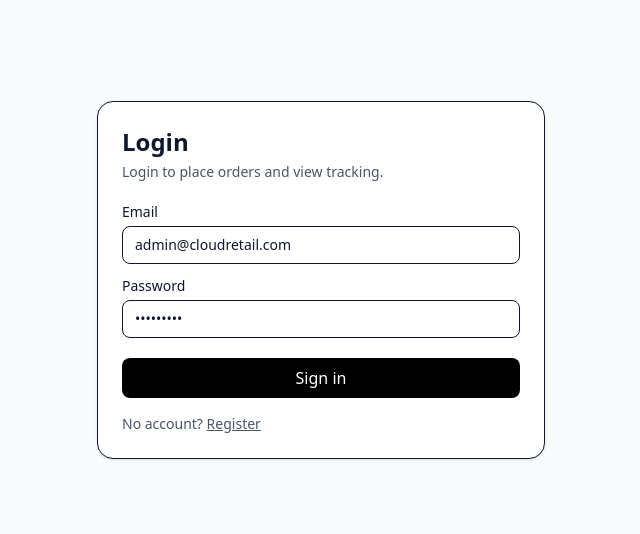
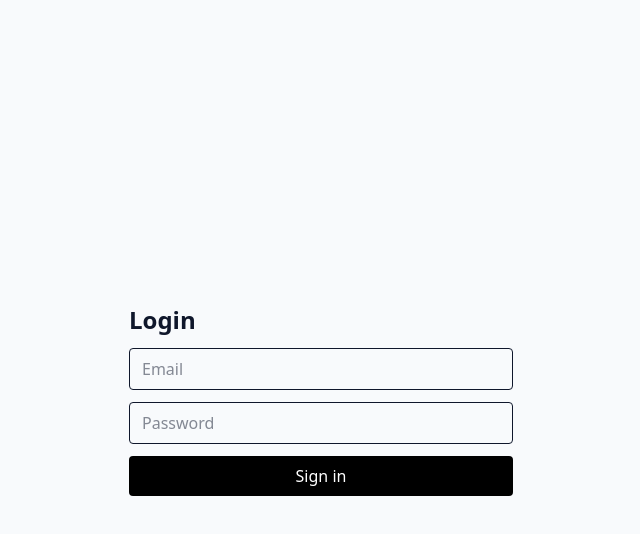
Before and after one commit to thenuga/vivlet, a Next.js app in the folder cloudretail-frontend/: page /auth/login in a window 1280 px wide. Shown: the top 534 px of the page, without its empty margins (319-959 px from the left). Built offline with nearby package versions, Linux system fonts and the light colour scheme; no server answers.

Commit message:
Fix Amplify build: wrap useSearchParams in Suspense for login

```diff
--- /dev/null
+++ b/cloudretail-frontend/src/app/auth/login/LoginClient.tsx
@@ -0,0 +1,74 @@
+"use client";
+
+import { Suspense, useMemo, useState } from "react";
+import { useRouter, useSearchParams } from "next/navigation";
+// import your login() function from wherever you keep it
+// import { login } from "@/lib/authApi";
+
+function LoginInner() {
+  const router = useRouter();
+  const searchParams = useSearchParams();
+
+  const nextUrl = useMemo(() => {
+    return searchParams.get("next") || "/";
+  }, [searchParams]);
+
+  const [email, setEmail] = useState("");
+  const [password, setPassword] = useState("");
+  const [loading, setLoading] = useState(false);
+  const [err, setErr] = useState("");
+
+  async function onSubmit(e: React.FormEvent) {
+    e.preventDefault();
+    setErr("");
+    setLoading(true);
+    try {
+      // await login(email, password);
+      router.replace(nextUrl);
+    } catch (e: any) {
+      setErr(e?.message || "Login failed");
+    } finally {
+      setLoading(false);
+    }
+  }
+
+  return (
+    <main className="min-h-screen flex items-center justify-center p-6">
+      <form onSubmit={onSubmit} className="w-full max-w-sm space-y-3">
+        <h1 className="text-2xl font-bold">Login</h1>
+
+        <input
+          className="w-full border rounded px-3 py-2"
+          placeholder="Email"
+          value={email}
+          onChange={(e) => setEmail(e.target.value)}
+        />
+        <input
+          className="w-full border rounded px-3 py-2"
+          placeholder="Password"
+          type="password"
+          value={password}
+          onChange={(e) => setPassword(e.target.value)}
+        />
+
+        {err ? <p className="text-sm text-red-600">{err}</p> : null}
+
+        <button
+          disabled={loading}
+          className="w-full rounded bg-black text-white px-3 py-2 disabled:opacity-60"
+        >
+          {loading ? "Signing in..." : "Sign in"}
+        </button>
+      </form>
+    </main>
+  );
+}
+
+export default function LoginClient() {
+  // ✅ Suspense wraps the component that uses useSearchParams()
+  return (
+    <Suspense fallback={<div className="p-6">Loading...</div>}>
+      <LoginInner />
+    </Suspense>
+  );
+}
--- a/cloudretail-frontend/src/app/auth/login/page.tsx
+++ b/cloudretail-frontend/src/app/auth/login/page.tsx
@@ -1,97 +1,5 @@
-"use client";
-
-import { useMemo, useState } from "react";
-import { useRouter, useSearchParams } from "next/navigation";
-import Link from "next/link";
-import { login } from "@/lib/authApi";
-import { getUserFromToken } from "@/lib/auth";
+import LoginClient from "./LoginClient";
 
 export default function LoginPage() {
-  const router = useRouter();
-  const sp = useSearchParams();
-  const nextUrl = sp.get("next") || "/";
-
-  const already = useMemo(() => getUserFromToken(), []);
-  const [email, setEmail] = useState("admin@cloudretail.com");
-  const [password, setPassword] = useState("Admin@123");
-  const [loading, setLoading] = useState(false);
-  const [err, setErr] = useState<string | null>(null);
-
-  if (already) {
-    // If already logged in, go back
-    router.replace(nextUrl);
-    return null;
-  }
-
-  async function onSubmit(e: React.FormEvent) {
-    e.preventDefault();
-    setErr(null);
-    setLoading(true);
-    try {
-      await login(email, password);
-      router.replace(nextUrl);
-    } catch (e: any) {
-      setErr(e?.message || "Login failed");
-    } finally {
-      setLoading(false);
-    }
-  }
-
-  return (
-    <div className="min-h-[70vh] grid place-items-center px-4">
-      <div className="w-full max-w-md rounded-2xl border bg-white p-6 shadow-sm">
-        <h1 className="text-2xl font-bold">Login</h1>
-        <p className="text-sm text-gray-600 mt-1">
-          Login to place orders and view tracking.
-        </p>
-
-        {err ? (
-          <div className="mt-4 rounded-lg border border-red-200 bg-red-50 p-3 text-sm text-red-700">
-            {err}
-          </div>
-        ) : null}
-
-        <form onSubmit={onSubmit} className="mt-5 grid gap-3">
-          <label className="grid gap-1 text-sm">
-            Email
-            <input
-              className="rounded-lg border px-3 py-2"
-              value={email}
-              onChange={(e) => setEmail(e.target.value)}
-              type="email"
-              autoComplete="email"
-              required
-            />
-          </label>
-
-          <label className="grid gap-1 text-sm">
-            Password
-            <input
-              className="rounded-lg border px-3 py-2"
-              value={password}
-              onChange={(e) => setPassword(e.target.value)}
-              type="password"
-              autoComplete="current-password"
-              required
-            />
-          </label>
-
-          <button
-            disabled={loading}
-            className="mt-2 rounded-lg bg-black px-4 py-2 text-white disabled:opacity-60"
-            type="submit"
-          >
-            {loading ? "Signing in..." : "Sign in"}
-          </button>
-        </form>
-
-        <div className="mt-4 text-sm text-gray-600">
-          No account?{" "}
-          <Link className="underline" href={`/auth/register?next=${encodeURIComponent(nextUrl)}`}>
-            Register
-          </Link>
-        </div>
-      </div>
-    </div>
-  );
+  return <LoginClient />;
 }
```
